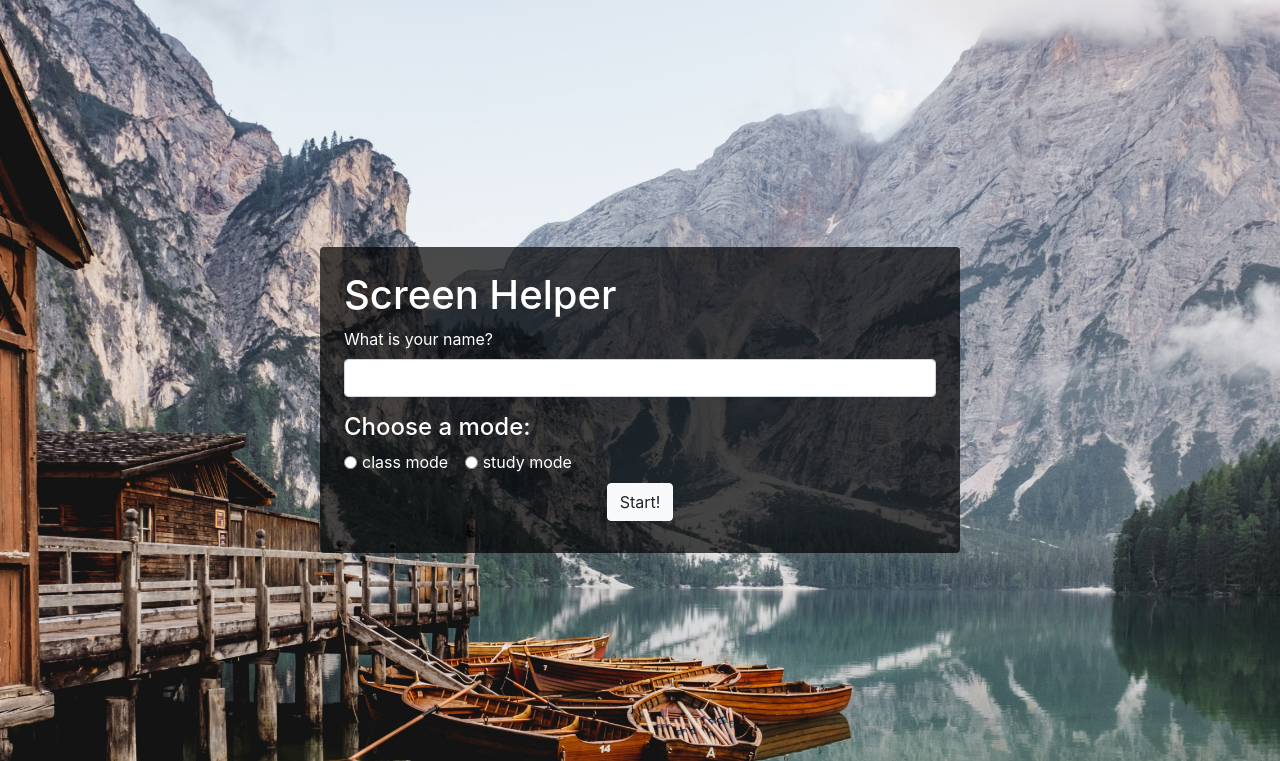
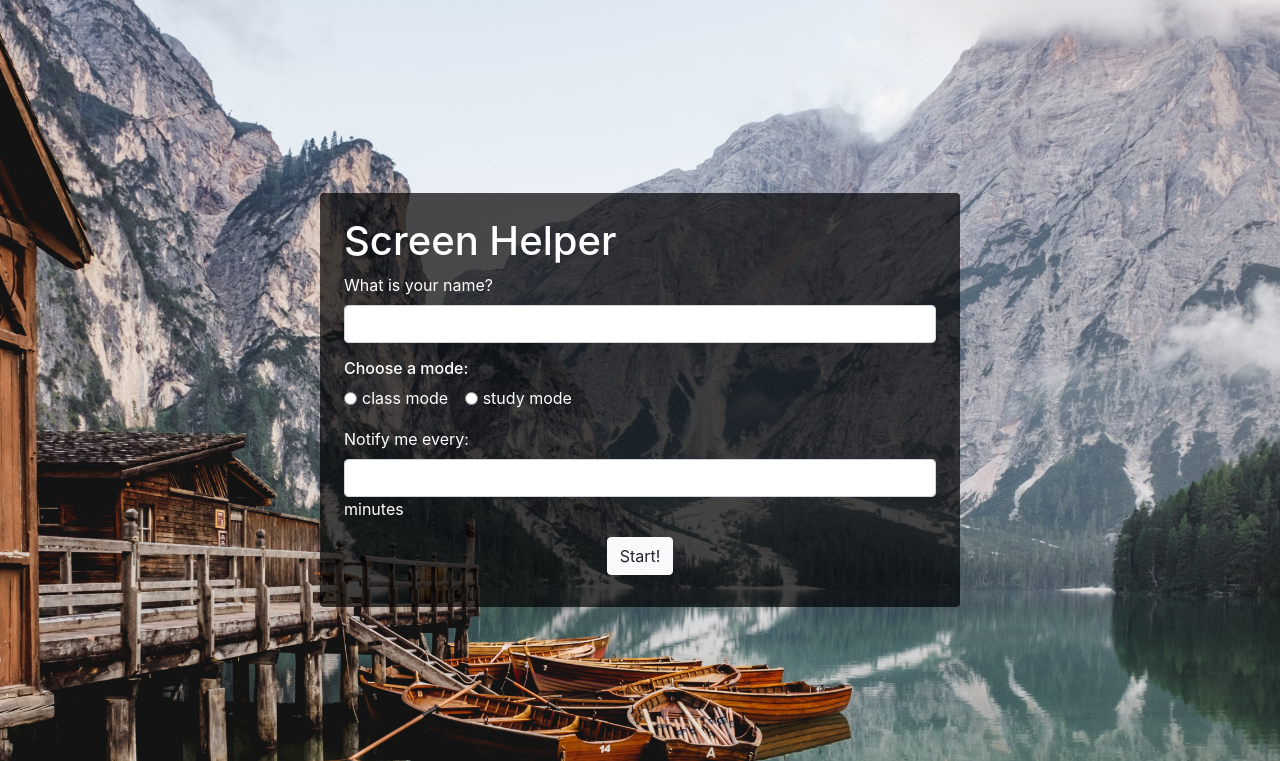
Before and after one commit to cswpy/screen-helper, a Flask app: page / in a window 1280 px wide. Shown: the top 761 px of the page. Run offline with Flask 2, Linux system fonts and the light colour scheme; parts of the project's set-up code (start-up, migrations or seed data) failed here and were passed over.

Commit message:
Added interval option to form

```diff
--- a/app.py
+++ b/app.py
@@ -36,10 +36,10 @@ name = ""
 mode = ""
 
 # For study mode: how often to send a break notification (in secs)
-break_time_interval = 20
+break_time_interval = 1800		#default 30 min
 
 # For class mode: how many consecutive seconds of attention lost qualify a notifcation (in secs)
-attention_lost_threshold = 10
+attention_lost_threshold = 1800     #default 30 min
 
 gaze=GazeTracking()
 
@@ -67,9 +67,13 @@ def index():
 
 @app.route('/form-handler', methods=['POST'])
 def handle_data():
-	global name, mode
+	global name, mode, break_time_interval, attention_lost_threshold
 	name = request.form['name']
 	mode = request.form['mode']
+	if mode == "Study":
+		break_time_interval = int(request.form['interval']) * 60
+	else:
+		attention_lost_threshold = int(request.form['interval']) * 60
 	return render_template("working_page.html", mode=mode, name=name)
 
 def head_pose(frameCount):
--- a/templates/index.html
+++ b/templates/index.html
@@ -31,7 +31,7 @@
       </div>
 
       <!-- Radio buttons for mode-->
-      <h4 class="mx-auto">Choose a mode:</h4>
+      <h6 class="mx-auto">Choose a mode:</h6>
       <div class="form-check form-check-inline">
         <input class="form-check-input" type="radio" name="mode" id="Class" value="Class">
         <label class="form-check-label" for="Class">class mode</label>
@@ -39,6 +39,10 @@
       <div class="form-check form-check-inline">
         <input class="form-check-input" type="radio" name="mode" id="Study" value="Study">
         <label class="form-check-label" for="Study">study mode</label>
+      </div>
+      <div class="form-group my-3">
+        <label for="interval">Notify me every:</label>
+        <input type="number" class="form-control" id="interval" name="interval"> minutes
       </div>
       <button type="submit" class="btn btn-light d-block mx-auto my-2">Start!</button>
     </form>
```
Also changed, not shown: readme.md.
